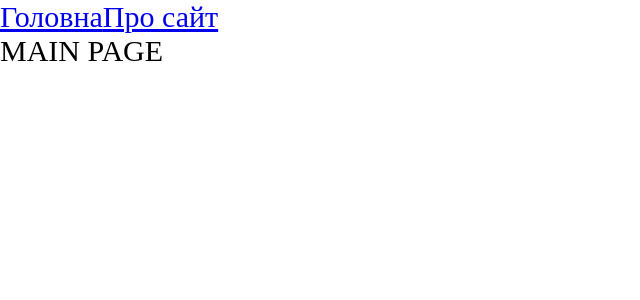
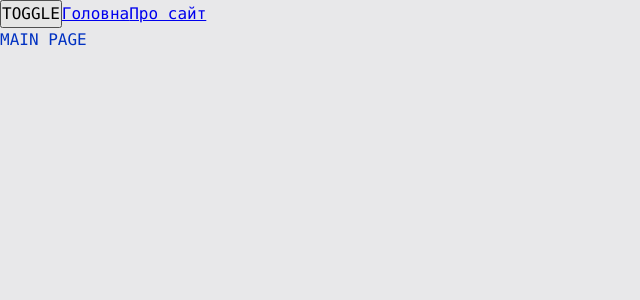
Before and after one commit to oleksandrvasylyuk7/production-project, a React app: page / in a window 1280 px wide. Shown: the top 300 px of the page, without its empty margins (0-640 px from the left). Built offline with nearby package versions, Linux system fonts and the light colour scheme.

Commit message:
Lesson 7

```diff
--- a/src/components/App.tsx
+++ b/src/App.tsx
@@ -1,12 +1,15 @@
 import {Link, Route, Routes} from 'react-router-dom';
 import {Suspense} from 'react';
-import {AboutPageAsync} from '../pages/AboutPage/AboutPage.async';
-import {MainPageAsync} from '../pages/MainPage/MainPage.async';
-import '../index.scss';
+import {useTheme} from './theme/useTheme';
+import {AboutPageAsync} from './pages/AboutPage/AboutPage.async';
+import {MainPageAsync} from './pages/MainPage/MainPage.async';
+import './styles/index.scss';
 
 const App = () => {
+  const {theme, toggleTheme} = useTheme();
   return (
-    <div className='app'>
+    <div className={`app ${theme}`}>
+      <button onClick={toggleTheme}>TOGGLE</button>
       <Link to='/'>Головна</Link>
       <Link to='/about'>Про сайт</Link>
       <Suspense fallback={<div>Loading...</div>}>
--- a/src/index.scss
+++ /dev/null
@@ -1,9 +0,0 @@
-* {
-  margin: 0;
-  padding: 0;
-  box-sizing: border-box;
-}
-
-.app {
-  font-size: 30px;
-}
--- a/src/index.tsx
+++ b/src/index.tsx
@@ -1,10 +1,13 @@
 import {render} from 'react-dom';
 import {BrowserRouter} from 'react-router-dom';
-import App from './components/App';
+import ThemeProvider from './theme/ThemeProvider';
+import App from './App';
 
 render(
   <BrowserRouter>
-    <App />
+    <ThemeProvider>
+      <App />
+    </ThemeProvider>
   </BrowserRouter>,
   document.getElementById('root')
 );
--- /dev/null
+++ b/src/styles/index.scss
@@ -0,0 +1,13 @@
+@import "reset";
+@import "variables/global";
+@import "themes/light";
+@import "themes/dark";
+
+.app {
+  font: var(--font-m);
+
+  background: var(--bg-color);
+  color: var(--primary-color);
+
+  min-height: 100vh;
+}
--- /dev/null
+++ b/src/styles/reset.scss
@@ -0,0 +1,14 @@
+* {
+  margin: 0;
+  padding: 0;
+  box-sizing: border-box;
+}
+
+input,
+button,
+textarea,
+select {
+  margin: 0;
+
+  font: inherit;
+}
--- /dev/null
+++ b/src/styles/themes/dark.scss
@@ -0,0 +1,6 @@
+.app.dark {
+  --bg-color: #090949;
+
+  --primary-color: #049604;
+  --secondary-color: #04ff04;
+}
--- /dev/null
+++ b/src/styles/themes/light.scss
@@ -0,0 +1,6 @@
+:root {
+  --bg-color: #e8e8ea;
+
+  --primary-color: #0232c2;
+  --secondary-color: #0449e0;
+}
--- /dev/null
+++ b/src/styles/variables/global.scss
@@ -0,0 +1,11 @@
+:root {
+  --font-family-main: Consolas, "Times New Roman", serif;
+
+  --font-size-m: 16px;
+  --font-line-m: 24px;
+  --font-m: var(--font-size-m) / var(--font-line-m) var(--font-family-main);
+
+  --font-size-l: 24px;
+  --font-line-l: 32px;
+  --font-l: var(--font-size-l) / var(--font-line-l) var(--font-family-main);
+}
--- /dev/null
+++ b/src/theme/ThemeContext.ts
@@ -0,0 +1,15 @@
+import {createContext} from 'react';
+
+export enum Theme {
+  LIGHT = 'light',
+  DARK = 'dark'
+}
+
+export interface ThemeContextProps {
+  theme? : Theme;
+  setTheme?: (theme: Theme) => void;
+}
+
+export const ThemeContext = createContext<ThemeContextProps>({});
+
+export const LOCAL_STORAGE_THEME_KEY = 'theme';
--- /dev/null
+++ b/src/theme/ThemeProvider.tsx
@@ -0,0 +1,21 @@
+import {FC, useMemo, useState} from 'react';
+import {LOCAL_STORAGE_THEME_KEY, Theme, ThemeContext} from './ThemeContext';
+
+const defaultTheme = localStorage.getItem(LOCAL_STORAGE_THEME_KEY) as Theme || Theme.LIGHT;
+
+const ThemeProvider: FC = ({children}) => {
+  const [theme, setTheme] = useState<Theme>(defaultTheme);
+
+  const defaultProps = useMemo(() => ({
+    theme: theme,
+    setTheme: setTheme
+  }), [theme]);
+
+  return (
+    <ThemeContext.Provider value={defaultProps}>
+      {children}
+    </ThemeContext.Provider>
+  );
+};
+
+export default ThemeProvider;
--- /dev/null
+++ b/src/theme/useTheme.ts
@@ -0,0 +1,22 @@
+import {useContext} from 'react';
+import {LOCAL_STORAGE_THEME_KEY, Theme, ThemeContext} from './ThemeContext';
+
+interface UseThemeResult {
+  theme: Theme;
+  toggleTheme: () => void;
+}
+
+export function useTheme(): UseThemeResult {
+  const {theme, setTheme} = useContext(ThemeContext);
+
+  const toggleTheme = () => {
+    const newTheme = theme === Theme.DARK ? Theme.LIGHT : Theme.DARK;
+    setTheme(newTheme);
+    localStorage.setItem(LOCAL_STORAGE_THEME_KEY, newTheme);
+  };
+
+  return {
+    theme,
+    toggleTheme
+  };
+}
```
Also changed, not shown: 1 other file (tests, documents, lock files or other folders).
